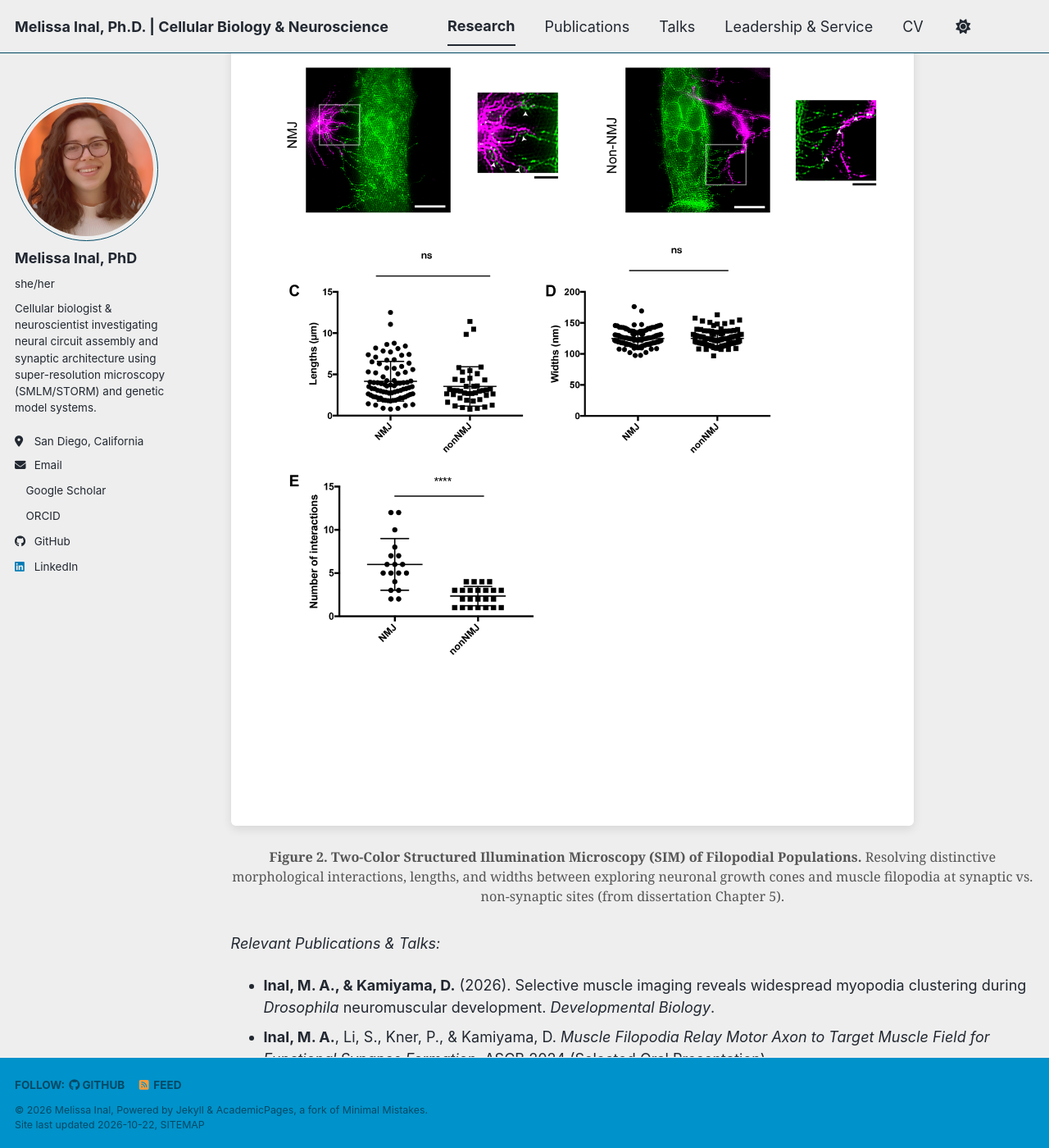
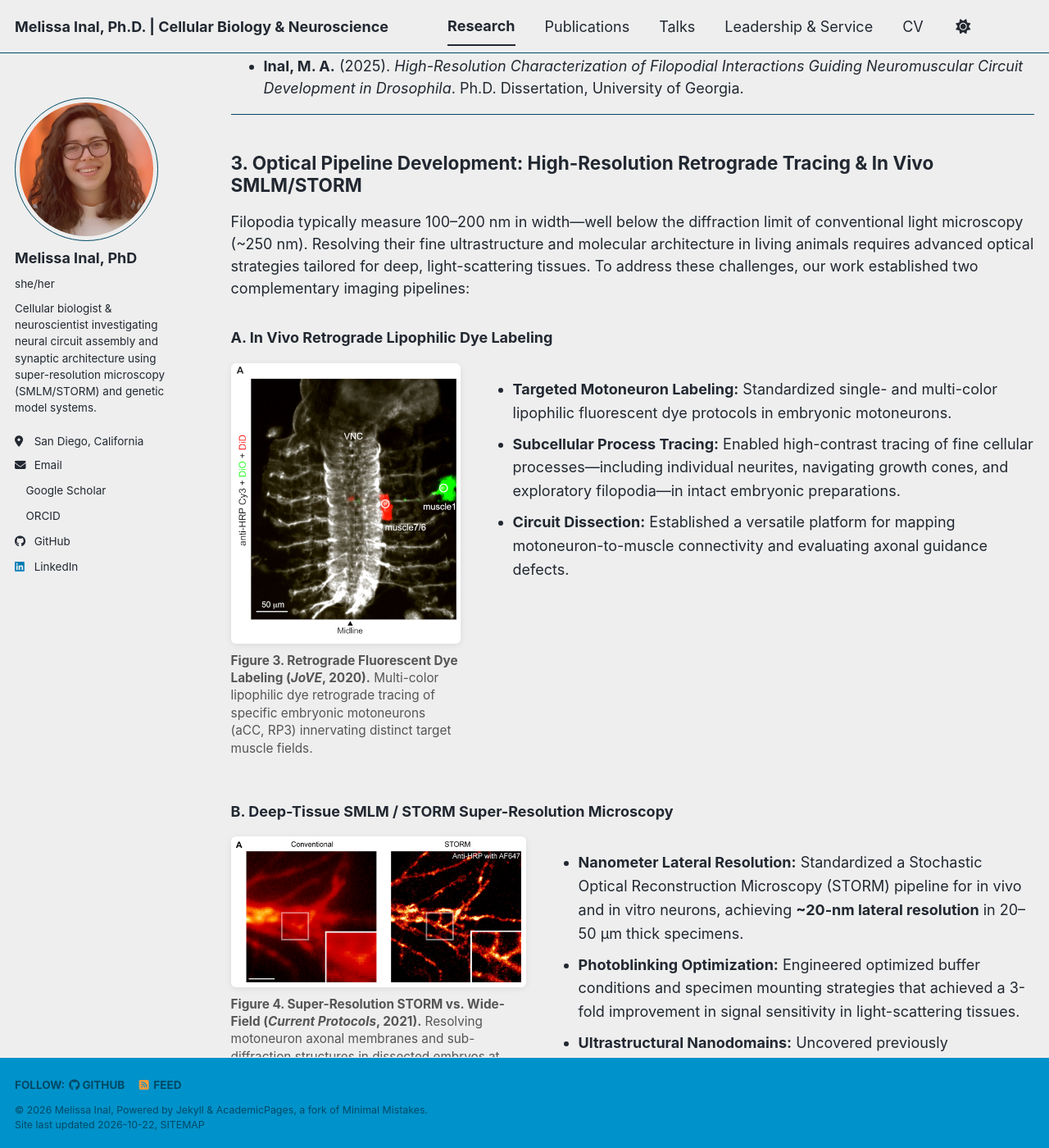
Before and after one commit to melissainal/melissainal.github.io, a Jekyll site: the page built from _pages/research.md, in a window 1280 px wide and 1400 px high, scrolled down 2373 px. Shown: the whole window at 82% size. Built offline with Jekyll 4.4.1, drawn with Linux system fonts in a browser that asks for light colours; a style sheet for code colours, icons or effects is not loaded; some of the changed text lies outside the part shown.

Commit message:
Update Research page with side-by-side layout, refined visual figures, and aligned captions

```diff
--- a/_pages/research.md
+++ b/_pages/research.md
@@ -19,21 +19,22 @@ During my doctoral research in Cellular Biology at the University of Georgia in
 
 During embryonic development, motoneurons navigate complex cellular terrain to find and innervate specific target muscles. While previous studies focused heavily on presynaptic growth cone filopodia, the role of postsynaptic muscle filopodia (myopodia) remained largely unexplored.
 
-Using orthogonal binary expression systems (**Gal4/UAS** and **LexA/LexAop**) to conduct two-color live imaging of individual NMJs in intact embryos, we discovered that individual muscles extend spatially separated populations of filopodia that interact with distinct motoneurons:
-* **Synaptic Filopodial Clusters:** Form at the future neuromuscular junction and transition directly into functional, mature synapses.
-* **Non-Synaptic Guidance Clusters:** Form along the muscle edges and contact navigating motor axons that do *not* form synapses with that muscle, serving as active, transient guideposts to steer axons into their proper muscle fields.
-
-These findings demonstrated that muscle filopodia possess distinct compartmentalization and functional specialization, playing simultaneous but separate roles in axon guidance and synaptogenesis during normal circuit wiring.
-
-<figure style="margin: 24px 0; text-align: center;">
-  <img src="/images/research/working-model-myopodia.png" alt="Working model schematic of muscle filopodia in circuit development" style="max-width: 90%; border-radius: 6px; box-shadow: 0 4px 12px rgba(0,0,0,0.1);">
-  <figcaption style="font-size: 0.9em; color: #555; margin-top: 8px;"><strong>Figure 1. Working Model of Muscle Filopodia Function in Circuit Development (Unpublished Schematic).</strong> In wild-type embryos, anterior muscle filopodia (M12) restrict motor axon (MN12) interaction domains, while posterior filopodia refine the defasciculation choice point of the SNa nerve near the muscle boundary. In filopodia-knockdown embryos, these targeting constraints are lost (adapted from dissertation Chapter 6).</figcaption>
-</figure>
-
-<figure style="margin: 24px 0; text-align: center;">
-  <img src="/images/research/nmj-filopodia-sim-comparison.png" alt="Morphological characterization of NMJ and non-NMJ filopodia using 2-color SIM" style="max-width: 85%; border-radius: 6px; box-shadow: 0 4px 12px rgba(0,0,0,0.1);">
-  <figcaption style="font-size: 0.9em; color: #555; margin-top: 8px;"><strong>Figure 2. Two-Color Structured Illumination Microscopy (SIM) of Filopodial Populations.</strong> Resolving distinctive morphological interactions, lengths, and widths between exploring neuronal growth cones and muscle filopodia at synaptic vs. non-synaptic sites (from dissertation Chapter 5).</figcaption>
-</figure>
+<div style="display: flex; flex-wrap: wrap; gap: 24px; align-items: flex-start; margin: 24px 0;">
+  <div style="flex: 1 1 260px; max-width: 320px; text-align: center;">
+    <img src="/images/research/fig1_wt_model_clean.png" alt="Working model of muscle filopodia in circuit development" style="width: 100%; border-radius: 6px; box-shadow: 0 2px 8px rgba(0,0,0,0.08);">
+    <p style="font-size: 0.85em; color: #555; margin-top: 10px; line-height: 1.4; text-align: left;">
+      <strong>Figure 1. Working Model of Muscle Filopodia in Target Selection.</strong> In wild-type embryos, anterior muscle filopodia (M12) restrict motor axon (MN12) interaction domains, refining synaptic targeting choice points (adapted from dissertation Chapter 6).
+    </p>
+  </div>
+  <div style="flex: 2 1 320px;">
+    <p>Using orthogonal binary expression systems (<strong>Gal4/UAS</strong> and <strong>LexA/LexAop</strong>) to conduct two-color live imaging of individual NMJs in intact embryos, we discovered that individual muscles extend spatially separated populations of filopodia that interact with distinct motoneurons:</p>
+    <ul style="line-height: 1.6;">
+      <li><strong>Synaptic Filopodial Clusters:</strong> Form at the future neuromuscular junction and transition directly into functional, mature synapses.</li>
+      <li><strong>Non-Synaptic Guidance Clusters:</strong> Form along the muscle edges and contact navigating motor axons that do <em>not</em> form synapses with that muscle, serving as active, transient guideposts to steer axons into their proper muscle fields.</li>
+    </ul>
+    <p>These findings demonstrate that muscle filopodia possess distinct compartmentalization and functional specialization, playing simultaneous but separate roles in axon guidance and synaptogenesis during normal circuit wiring.</p>
+  </div>
+</div>
 
 *Relevant Publications & Talks:*
 * **Inal, M. A., & Kamiyama, D.** (2026). Selective muscle imaging reveals widespread myopodia clustering during *Drosophila* neuromuscular development. *Developmental Biology*.
@@ -45,7 +46,22 @@ These findings demonstrated that muscle filopodia possess distinct compartmental
 
 How does a single muscle cell coordinate two distinct filopodial populations with opposing developmental fates? To uncover the molecular differentiators of these dynamic sub-structures, we investigated the localization and organization of candidate synaptic and adhesion proteins.
 
-To overcome antibody penetration limitations in deep embryonic tissue, we utilized the **split-GFP reconstitution system** for cell-type-specific endogenous protein labeling. We found that the cell adhesion molecule **Fas2 / NCAM** (as well as N-Cadherin) is highly enriched across both filopodial clusters, suggesting that similar core molecular modules are recruited to distinct cellular sites, where specialized multiprotein complexes and local geometry dictate functional divergence. This work highlighted how local molecular programs interact with surrounding cellular compartments to drive sub-cellular specialization during synaptogenesis.
+<div style="display: flex; flex-wrap: wrap; gap: 24px; align-items: flex-start; margin: 24px 0;">
+  <div style="flex: 1 1 240px; max-width: 300px; text-align: center;">
+    <img src="/images/research/fig2_split_gfp_clean.png" alt="Split-GFP reconstitution visualizing cell-type-specific endogenous protein localization" style="width: 100%; border-radius: 6px; box-shadow: 0 2px 8px rgba(0,0,0,0.08);">
+    <p style="font-size: 0.85em; color: #555; margin-top: 10px; line-height: 1.4; text-align: left;">
+      <strong>Figure 2. Cell-Type-Specific Split-GFP Labeling.</strong> Endogenous reconstitution of fluorescent signals across subcellular interfaces, resolving synaptic adhesion complexes without antibody penetration artifacts (from <em>Methods in Cell Biology</em>, 2024).
+    </p>
+  </div>
+  <div style="flex: 2 1 320px;">
+    <p>To overcome antibody penetration limitations in deep embryonic tissue, we utilized the <strong>split-GFP reconstitution system</strong> for cell-type-specific endogenous protein labeling:</p>
+    <ul style="line-height: 1.6;">
+      <li><strong>Endogenous Signal Reconstitution:</strong> Allowed precise visualization of adhesion complexes exclusively at defined cell-cell contact interfaces.</li>
+      <li><strong>Conserved Adhesion Modules:</strong> Identified that the cell adhesion molecule <strong>Fas2 / NCAM</strong> (as well as N-Cadherin) is highly enriched across both filopodial clusters.</li>
+      <li><strong>Local Functional Divergence:</strong> Revealed that similar core molecular modules are recruited to distinct cellular sites, where specialized multiprotein assemblies and local geometry dictate whether a filopodium acts as a transient guidepost or a stable nascent synapse.</li>
+    </ul>
+  </div>
+</div>
 
 *Relevant Publications:*
 * **Inal, M. A.**, Banzai, K., Kamiyama, R., & Kamiyama, D. (2024). Chapter Eight - Cell-type-specific labeling of endogenous proteins using the split GFP system in *Drosophila*. *Methods in Cell Biology*, 200, 137–150.
@@ -55,26 +71,43 @@ To overcome antibody penetration limitations in deep embryonic tissue, we utiliz
 
 ## 3. Optical Pipeline Development: High-Resolution Retrograde Tracing & In Vivo SMLM/STORM
 
-Filopodia typically measure 100–200 nm in width—well below the diffraction limit of conventional light microscopy (~250 nm). Resolving their fine ultrastructure and molecular architecture in living animals requires advanced optical strategies tailored for deep, light-scattering tissues.
+Filopodia typically measure 100–200 nm in width—well below the diffraction limit of conventional light microscopy (~250 nm). Resolving their fine ultrastructure and molecular architecture in living animals requires advanced optical strategies tailored for deep, light-scattering tissues. To address these challenges, our work established two complementary imaging pipelines:
 
-To address these challenges, our work established two complementary imaging methodologies:
-1. **Retrograde Lipophilic Dye Labeling:** Standardized single- and multi-color lipophilic fluorescent dye labeling protocols in embryonic motoneurons, enabling high-resolution tracing of fine cellular processes including neurites, growth cones, and individual filopodia.
-2. **Deep-Tissue SMLM / STORM:** In collaboration with optical engineers, developed and standardized a Stochastic Optical Reconstruction Microscopy pipeline for in vivo and in vitro neurons. By optimizing photoblinking buffer conditions and sample mounting for 20–50 µm thick specimens, we achieved **20-nm lateral resolution** with a 3-fold improvement in signal sensitivity. This pipeline uncovered previously hidden ultrastructural features, including a characteristic **"beads-on-a-string"** nanoscale filopodial morphology.
+### A. In Vivo Retrograde Lipophilic Dye Labeling
 
-<figure style="margin: 24px 0; text-align: center;">
-  <img src="/images/research/storm-super-resolution-panel.png" alt="Conventional wide-field vs. super-resolution STORM imaging of motor neurons" style="max-width: 85%; border-radius: 6px; box-shadow: 0 4px 12px rgba(0,0,0,0.1);">
-  <figcaption style="font-size: 0.9em; color: #555; margin-top: 8px;"><strong>Figure 3. Super-Resolution STORM vs. Wide-Field Imaging (Published in <em>Current Protocols</em>, 2021).</strong> Resolving motoneuron axonal membranes and sub-diffraction structures in dissected embryos at ~20-nm lateral resolution compared to conventional wide-field fluorescence (Inal et al., 2021).</figcaption>
-</figure>
+<div style="display: flex; flex-wrap: wrap; gap: 24px; align-items: flex-start; margin: 20px 0;">
+  <div style="flex: 1 1 240px; max-width: 280px; text-align: center;">
+    <img src="/images/research/fig4_retrograde_panel_a_clean.png" alt="Retrograde lipophilic dye labeling of embryonic motoneurons" style="width: 100%; border-radius: 6px; box-shadow: 0 2px 8px rgba(0,0,0,0.08);">
+    <p style="font-size: 0.85em; color: #555; margin-top: 10px; line-height: 1.4; text-align: left;">
+      <strong>Figure 3. Retrograde Fluorescent Dye Labeling (<em>JoVE</em>, 2020).</strong> Multi-color lipophilic dye retrograde tracing of specific embryonic motoneurons (aCC, RP3) innervating distinct target muscle fields.
+    </p>
+  </div>
+  <div style="flex: 2 1 320px;">
+    <ul style="line-height: 1.6;">
+      <li><strong>Targeted Motoneuron Labeling:</strong> Standardized single- and multi-color lipophilic fluorescent dye protocols in embryonic motoneurons.</li>
+      <li><strong>Subcellular Process Tracing:</strong> Enabled high-contrast tracing of fine cellular processes—including individual neurites, navigating growth cones, and exploratory filopodia—in intact embryonic preparations.</li>
+      <li><strong>Circuit Dissection:</strong> Established a versatile platform for mapping motoneuron-to-muscle connectivity and evaluating axonal guidance defects.</li>
+    </ul>
+  </div>
+</div>
 
-<figure style="margin: 24px 0; text-align: center;">
-  <img src="/images/research/storm-m12-nmj-ultrastructure.png" alt="Two-color STORM image of M12 neuromuscular junction" style="max-width: 75%; border-radius: 6px; box-shadow: 0 4px 12px rgba(0,0,0,0.1);">
-  <figcaption style="font-size: 0.9em; color: #555; margin-top: 8px;"><strong>Figure 4. Two-Color STORM Nanoscale Filopodial Ultrastructure.</strong> High-precision dual-color localization of motoneuron (anti-HRP, magenta) and muscle (anti-GFP, green) membranes reveals characteristic fusiform "beads-on-a-string" nanodomains at active interaction sites (from dissertation Supplementary Figure 6.2).</figcaption>
-</figure>
+### B. Deep-Tissue SMLM / STORM Super-Resolution Microscopy
 
-<figure style="margin: 24px 0; text-align: center;">
-  <img src="/images/research/retrograde-tracing-panel.png" alt="Retrograde lipophilic dye labeling and muscle wall schematic" style="max-width: 90%; border-radius: 6px; box-shadow: 0 4px 12px rgba(0,0,0,0.1);">
-  <figcaption style="font-size: 0.9em; color: #555; margin-top: 8px;"><strong>Figure 5. Retrograde Fluorescent Dye Labeling of Motor Neurons (Published in <em>JoVE</em>, 2020).</strong> (A) Multi-color lipophilic dye retrograde tracing of specific embryonic motor neurons (aCC, RP3) innervating distinct target muscles (DiO, DiD). (B) Schematic diagram of body wall muscle architecture and dye application sites (Inal et al., 2020).</figcaption>
-</figure>
+<div style="display: flex; flex-wrap: wrap; gap: 24px; align-items: flex-start; margin: 20px 0;">
+  <div style="flex: 1 1 280px; max-width: 360px; text-align: center;">
+    <img src="/images/research/fig3_storm_panel_a_clean.png" alt="Super-resolution STORM vs. conventional wide-field imaging" style="width: 100%; border-radius: 6px; box-shadow: 0 2px 8px rgba(0,0,0,0.08);">
+    <p style="font-size: 0.85em; color: #555; margin-top: 10px; line-height: 1.4; text-align: left;">
+      <strong>Figure 4. Super-Resolution STORM vs. Wide-Field (<em>Current Protocols</em>, 2021).</strong> Resolving motoneuron axonal membranes and sub-diffraction structures in dissected embryos at ~20-nm lateral resolution.
+    </p>
+  </div>
+  <div style="flex: 2 1 320px;">
+    <ul style="line-height: 1.6;">
+      <li><strong>Nanometer Lateral Resolution:</strong> Standardized a Stochastic Optical Reconstruction Microscopy (STORM) pipeline for in vivo and in vitro neurons, achieving <strong>~20-nm lateral resolution</strong> in 20–50 µm thick specimens.</li>
+      <li><strong>Photoblinking Optimization:</strong> Engineered optimized buffer conditions and specimen mounting strategies that achieved a 3-fold improvement in signal sensitivity in light-scattering tissues.</li>
+      <li><strong>Ultrastructural Nanodomains:</strong> Uncovered previously unresolvable nanoscale structural features along navigating neurites and interaction interfaces.</li>
+    </ul>
+  </div>
+</div>
 
 *Relevant Publications & Protocols:*
 * **Inal, M. A.**, Bui, K. C., Marar, A., Li, S., Kner, P., & Kamiyama, D. (2021). Imaging of In Vitro and In Vivo Neurons in *Drosophila* Using Stochastic Optical Reconstruction Microscopy. *Current Protocols*, 1(7), e203.
```
Also changed, not shown: images/research/fig1_wt_model_clean.png (added), images/research/fig2_split_gfp_clean.png (added), images/research/fig2_split_gfp_tenm_clean.png (added), images/research/fig3_storm_panel_a_clean.png (added), images/research/fig4_retrograde_panel_a_clean.png (added).
